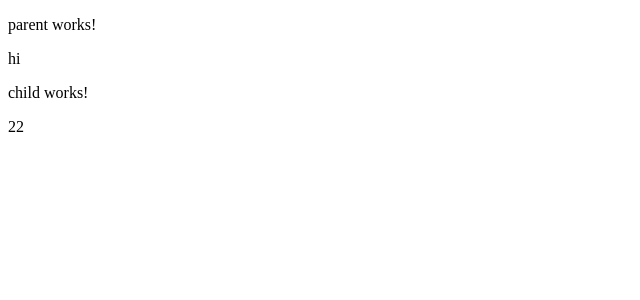
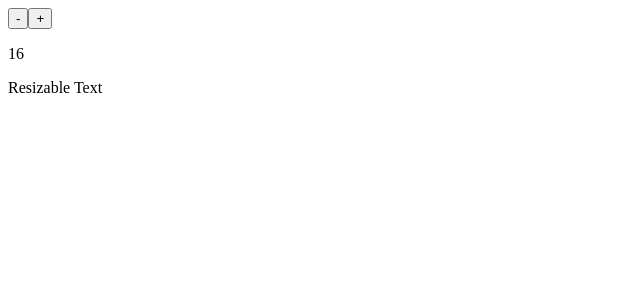
Before and after one commit to harishofficl/learn-angular, an Angular app: page / in a window 1280 px wide. Shown: the top 300 px of the page, without its empty margins (0-640 px from the left). Built offline with nearby package versions, Linux system fonts and the light colour scheme.

Commit message:
two way binding

```diff
--- a/src/app/app.component.html
+++ b/src/app/app.component.html
@@ -1 +1,7 @@
-<app-parent></app-parent>
+<!-- <app-parent></app-parent> -->
+
+<app-sizer [(size)]="fontSize"></app-sizer>
+<!-- <app-sizer [size]="fontSize" (sizeChange)="fontSize=$event"></app-sizer> -->
+
+<p>{{fontSize}}</p>
+<p [style.font-size.px]="fontSize">Resizable Text</p>
--- a/src/app/app.component.ts
+++ b/src/app/app.component.ts
@@ -1,13 +1,15 @@
 import { Component } from '@angular/core';
 import { ParentComponent } from "./parent/parent.component";
+import { SizerComponent } from "./sizer/sizer.component";
 
 @Component({
   selector: 'app-root',
   standalone: true,
-  imports: [ParentComponent],
+  imports: [ParentComponent, SizerComponent],
   templateUrl: './app.component.html',
   styleUrl: './app.component.css'
 })
 export class AppComponent {
   title = 'learn-angular';
+  fontSize: number = 16;
 }
--- /dev/null
+++ b/src/app/sizer/sizer.component.html
@@ -0,0 +1,4 @@
+<div>
+  <button type="button" (click)="dec()" title="smaller">-</button>
+  <button type="button" (click)="inc()" title="bigger">+</button>
+</div>
--- /dev/null
+++ b/src/app/sizer/sizer.component.ts
@@ -0,0 +1,26 @@
+import { Component, EventEmitter, Input, Output } from '@angular/core';
+
+@Component({
+  selector: 'app-sizer',
+  standalone: true,
+  imports: [],
+  templateUrl: './sizer.component.html',
+  styleUrl: './sizer.component.css'
+})
+export class SizerComponent {
+  @Input() size: number = 0;
+
+  @Output() sizeChange = new EventEmitter<number>();
+
+  dec() {
+    this.resize(-2);
+  }
+  inc() {
+    this.resize(2);
+  }
+
+  resize(value: number) {
+    this.size += value;
+    this.sizeChange.emit(this.size);
+  }
+}
```
Also changed, not shown: src/app/sizer/sizer.component.css (added), 1 other file (tests, documents, lock files or other folders).
